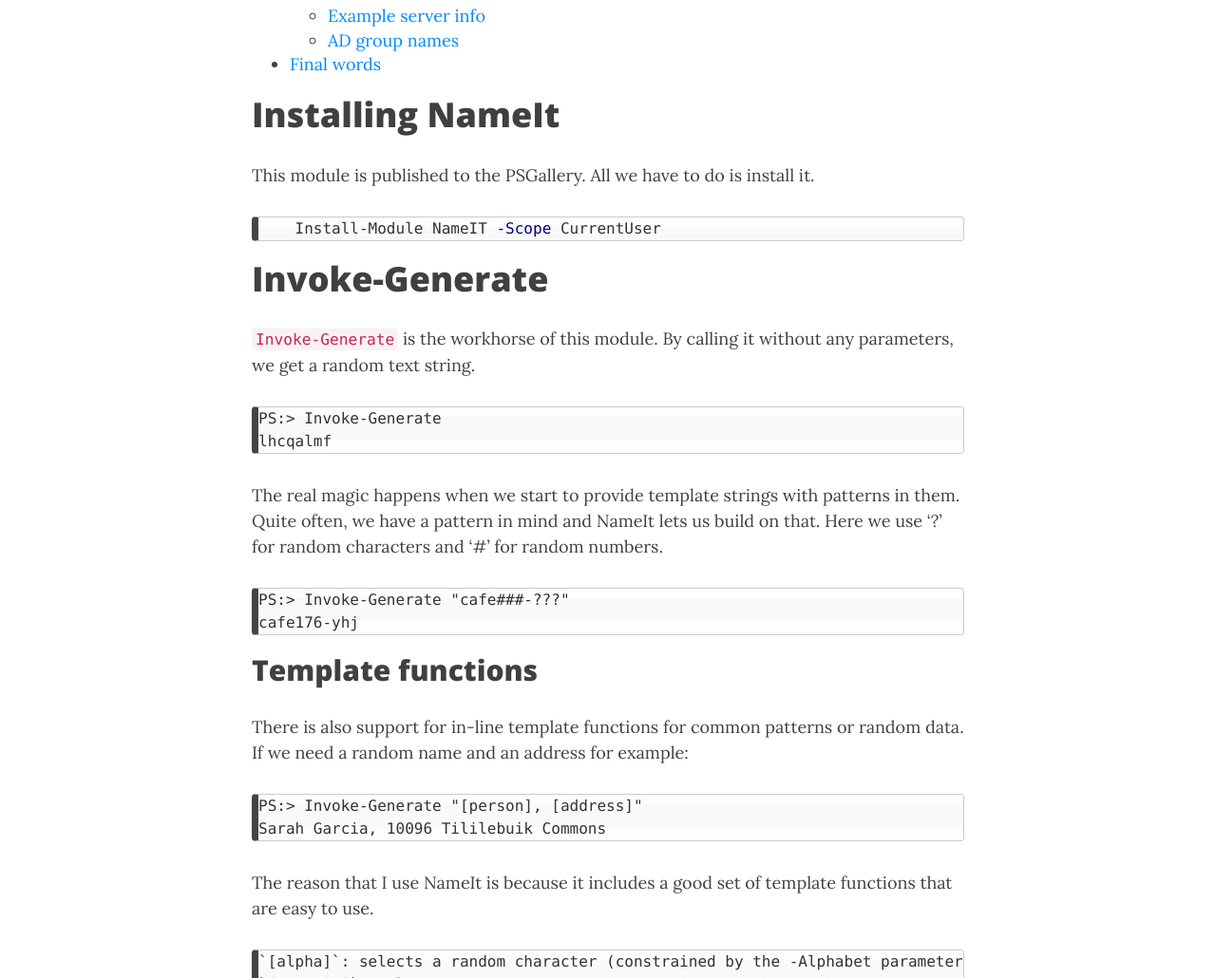
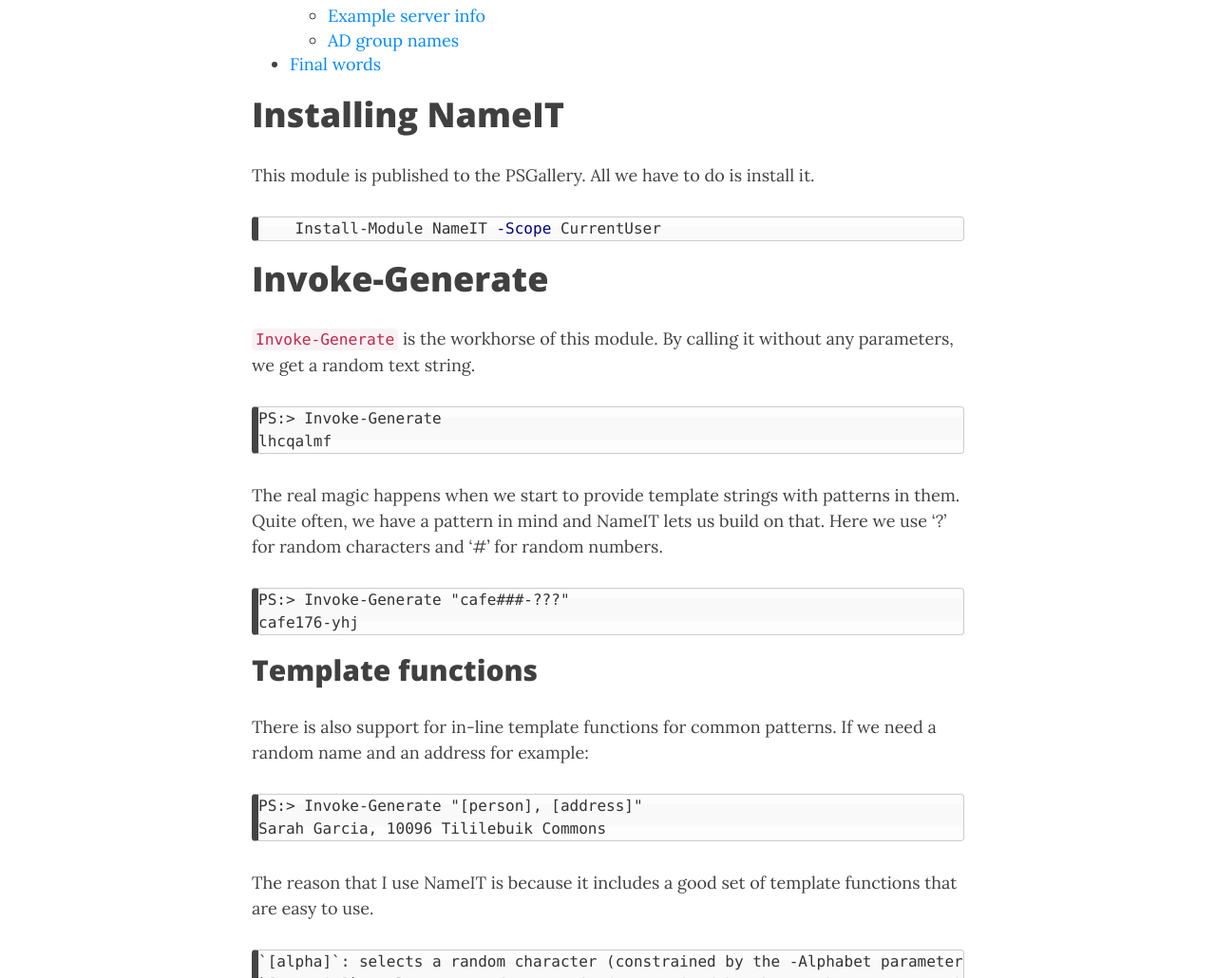
Before and after one commit to KevinMarquette/kevinmarquette.github.io, a Jekyll site: the page built from _posts/2018-07-09-Powershell-NameIt-generate-random-data.md, in a window 1280 px wide and 1400 px high, scrolled down 719 px. Shown: the part 164-1194 px from the top of the window at 95% size. Built offline with Jekyll 4.4.1, drawn with Linux system fonts in a browser that asks for light colours; nearby versions of some CDN libraries; some of the changed text lies outside the part shown.

Commit message:
final polish

```diff
--- a/_posts/2018-07-09-Powershell-NameIt-generate-random-data.md
+++ b/_posts/2018-07-09-Powershell-NameIt-generate-random-data.md
@@ -19,7 +19,7 @@
 * TOC
 {:toc}
 
-# Installing NameIt
+# Installing NameIT
 
 This module is published to the PSGallery. All we have to do is install it.
 
@@ -34,19 +34,19 @@
     PS:> Invoke-Generate
     lhcqalmf
 
-The real magic happens when we start to provide template strings with patterns in them. Quite often, we have a pattern in mind and NameIt lets us build on that. Here we use '?' for random characters and '#' for random numbers.
+The real magic happens when we start to provide template strings with patterns in them. Quite often, we have a pattern in mind and NameIT lets us build on that. Here we use '?' for random characters and '#' for random numbers.
 
     PS:> Invoke-Generate "cafe###-???"
     cafe176-yhj
 
 ## Template functions
 
-There is also support for in-line template functions for common patterns or random data. If we need a random name and an address for example:
+There is also support for in-line template functions for common patterns. If we need a random name and an address for example:
 
     PS:> Invoke-Generate "[person], [address]"
     Sarah Garcia, 10096 Tililebuik Commons
 
-The reason that I use NameIt is because it includes a good set of template functions that are easy to use.
+The reason that I use NameIT is because it includes a good set of template functions that are easy to use.
 
     `[alpha]`: selects a random character (constrained by the -Alphabet parameter).
     `[numeric]`: selects a random numeric (constrained by the -Numbers parameter).
```
Also changed, not shown: other parts of _posts/2018-07-09-Powershell-NameIt-generate-random-data.md (+3 -3 lines).
